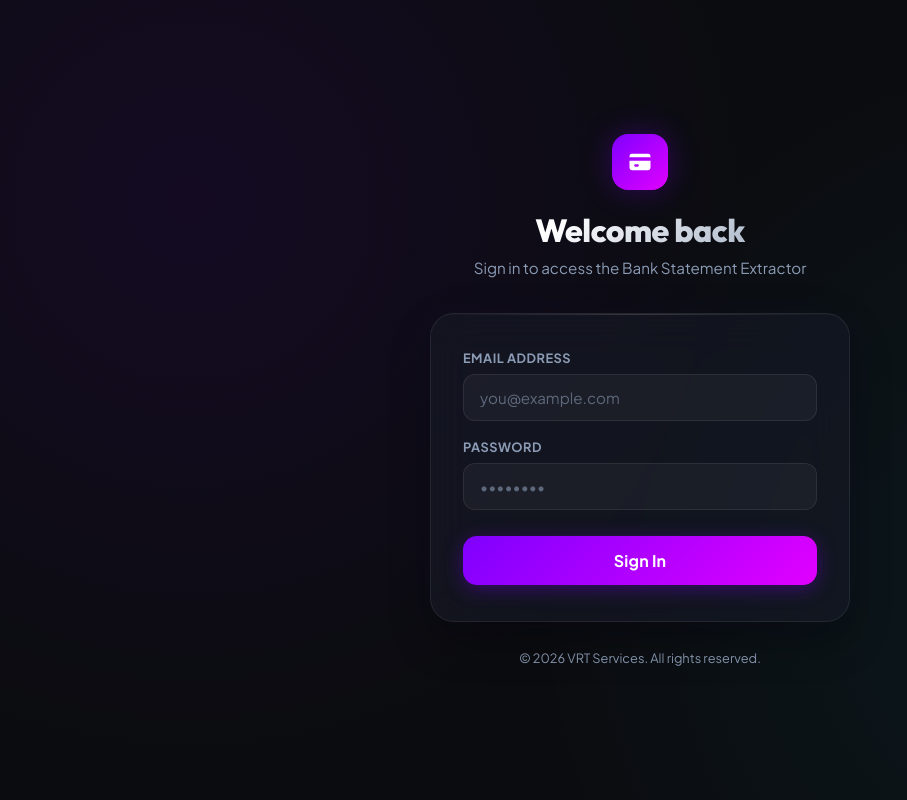
After one commit to llazober/ocrvtr, a FastAPI app: template templates/login.html in a window 1280 px wide. The commit adds this page. Shown: the whole page, without its empty margins (0-907 px from the left). Run offline with FastAPI, Linux system fonts and the light colour scheme; the template is opened without the code that fills it, so the values that code supplies are empty.

Commit message:
feat: add cookie-based login auth with logout button

```diff
--- a/app.py
+++ b/app.py
@@ -1,8 +1,9 @@
 import os
+import secrets
 import shutil
 import tempfile
-from fastapi import FastAPI, File, UploadFile, BackgroundTasks
-from fastapi.responses import HTMLResponse, FileResponse
+from fastapi import FastAPI, File, UploadFile, BackgroundTasks, Form, Cookie
+from fastapi.responses import HTMLResponse, RedirectResponse
 from fastapi.templating import Jinja2Templates
 from fastapi.requests import Request
 from fastapi.exceptions import HTTPException
@@ -10,10 +11,28 @@ from extractor import run_extraction
 
 app = FastAPI(title="Bank Statement OCR Extractor")
 
-# Setup templates directory
+# ── Auth config ────────────────────────────────────────────────────────────────
+APP_USERNAME = os.environ.get("APP_USERNAME", "admin@vrtservices12.com")
+APP_PASSWORD = os.environ.get("APP_PASSWORD", "hon12345")
+COOKIE_NAME  = "ocr_session"
+
+# In-memory set of valid session tokens (cleared on restart — fine for single user)
+valid_sessions: set[str] = set()
+
+def get_current_session(request: Request) -> str | None:
+    token = request.cookies.get(COOKIE_NAME)
+    return token if token in valid_sessions else None
+
+def require_auth(request: Request):
+    """Redirect to login if not authenticated."""
+    if not get_current_session(request):
+        raise HTTPException(status_code=303, headers={"Location": "/login"})
+
+# ── Templates ──────────────────────────────────────────────────────────────────
 templates_dir = os.path.join(os.path.dirname(os.path.abspath(__file__)), "templates")
 templates = Jinja2Templates(directory=templates_dir)
 
+# ── Helpers ────────────────────────────────────────────────────────────────────
 def cleanup_temp_dir(path: str):
     if os.path.exists(path):
         try:
@@ -22,19 +41,96 @@ def cleanup_temp_dir(path: str):
         except Exception as e:
             print(f"Failed to clean up temporary directory {path}: {e}")
 
+# ── Auth routes ────────────────────────────────────────────────────────────────
+@app.get("/login", response_class=HTMLResponse)
+async def login_page(request: Request, error: str = ""):
+    # Already logged in → go home
+    if get_current_session(request):
+        return RedirectResponse("/", status_code=302)
+    return templates.TemplateResponse(request=request, name="login.html", context={"error": error})
+
+@app.post("/login")
+async def login_submit(
+    request: Request,
+    username: str = Form(...),
+    password: str = Form(...),
+):
+    if username.strip() == APP_USERNAME and password == APP_PASSWORD:
+        token = secrets.token_urlsafe(32)
+        valid_sessions.add(token)
+        response = RedirectResponse("/", status_code=302)
+        response.set_cookie(
+            key=COOKIE_NAME,
+            value=token,
+            httponly=True,
+            samesite="lax",
+            max_age=60 * 60 * 8,   # 8 hours
+        )
+        return response
+    # Bad credentials
+    return templates.TemplateResponse(
+        request=request,
+        name="login.html",
+        context={"error": "Invalid email or password. Please try again."},
+        status_code=401,
+    )
+
+@app.get("/logout")
+async def logout(request: Request):
+    token = request.cookies.get(COOKIE_NAME)
+    if token:
+        valid_sessions.discard(token)
+    response = RedirectResponse("/login", status_code=302)
+    response.delete_cookie(COOKIE_NAME)
+    return response
+
+# ── Protected routes ───────────────────────────────────────────────────────────
+@app.get("/", response_class=HTMLResponse)
+async def read_index(request: Request):
+    if not get_current_session(request):
+        return RedirectResponse("/login", status_code=302)
+    return templates.TemplateResponse(request=request, name="index.html")
+
+@app.post("/process")
+async def process_pdf(
+    request: Request,
+    background_tasks: BackgroundTasks,
+    file: UploadFile = File(...),
+):
+    if not get_current_session(request):
+        raise HTTPException(status_code=401, detail="Not authenticated.")
+
+    if not file.filename.lower().endswith(".pdf"):
+        raise HTTPException(status_code=400, detail="Only PDF files are supported.")
+
+    temp_dir = tempfile.mkdtemp()
+    pdf_path = os.path.join(temp_dir, "input.pdf")
+    try:
+        with open(pdf_path, "wb") as f:
+            shutil.copyfileobj(file.file, f)
+    except Exception as e:
+        cleanup_temp_dir(temp_dir)
+        raise HTTPException(status_code=500, detail=f"Failed to save uploaded file: {e}")
+
+    try:
+        result_data = run_extraction(pdf_path, temp_dir, create_csv=False)
+        background_tasks.add_task(cleanup_temp_dir, temp_dir)
+        return result_data
+    except Exception as e:
+        cleanup_temp_dir(temp_dir)
+        raise HTTPException(status_code=500, detail=f"Extraction failed: {str(e)}")
+
+# ── Health / debug ─────────────────────────────────────────────────────────────
 @app.get("/health")
 async def health_check():
-    """Debug endpoint — shows credential status without processing a file."""
     import json as _json
     status = {"status": "ok", "credentials": None, "error": None}
     creds_raw = os.environ.get("GOOGLE_CREDENTIALS_JSON", "")
     if not creds_raw:
-        status["credentials"] = "MISSING — GOOGLE_CREDENTIALS_JSON env var not set"
+        status["credentials"] = "MISSING"
         status["status"] = "error"
     else:
         creds_stripped = creds_raw.strip().strip('"\'')
-        status["credentials_length"] = len(creds_stripped)
-        status["credentials_first_20_chars"] = creds_stripped[:20]
         try:
             info = _json.loads(creds_stripped)
             status["credentials"] = f"OK — project_id={info.get('project_id')}, client_email={info.get('client_email')}"
@@ -44,41 +140,6 @@ async def health_check():
             status["status"] = "error"
     return status
 
-@app.get("/", response_class=HTMLResponse)
-async def read_index(request: Request):
-    return templates.TemplateResponse(request=request, name="index.html")
-
-@app.post("/process")
-async def process_pdf(background_tasks: BackgroundTasks, file: UploadFile = File(...)):
-    # Validate file extension
-    if not file.filename.lower().endswith('.pdf'):
-        raise HTTPException(status_code=400, detail="Only PDF files are supported.")
-
-    # Create unique temporary directory
-    temp_dir = tempfile.mkdtemp()
-
-    # Save uploaded PDF to the temp directory
-    pdf_path = os.path.join(temp_dir, "input.pdf")
-    try:
-        with open(pdf_path, "wb") as f:
-            shutil.copyfileobj(file.file, f)
-    except Exception as e:
-        cleanup_temp_dir(temp_dir)
-        raise HTTPException(status_code=500, detail=f"Failed to save uploaded file: {e}")
-
-    try:
-        # Run the extraction pipeline (no CSV created)
-        result_data = run_extraction(pdf_path, temp_dir, create_csv=False)
-
-        # Add cleanup of the entire temp directory to background tasks so it runs after response is sent
-        background_tasks.add_task(cleanup_temp_dir, temp_dir)
-
-        return result_data
-    except Exception as e:
-        # If something fails, clean up immediately and raise error
-        cleanup_temp_dir(temp_dir)
-        raise HTTPException(status_code=500, detail=f"Extraction failed: {str(e)}")
-
 if __name__ == "__main__":
     import uvicorn
     uvicorn.run("app:app", host="0.0.0.0", port=8000, reload=True)
--- /dev/null
+++ b/templates/login.html
@@ -0,0 +1,242 @@
+<!DOCTYPE html>
+<html lang="en">
+<head>
+    <meta charset="UTF-8">
+    <meta name="viewport" content="width=device-width, initial-scale=1.0">
+    <title>Login — Bank Statement Extractor</title>
+    <link rel="preconnect" href="https://fonts.googleapis.com">
+    <link rel="preconnect" href="https://fonts.gstatic.com" crossorigin>
+    <link href="https://fonts.googleapis.com/css2?family=Outfit:wght@300;400;600;800&family=Plus+Jakarta+Sans:wght@300;400;500;700&display=swap" rel="stylesheet">
+
+    <style>
+        :root {
+            --bg-color: #0b0c10;
+            --card-bg: rgba(22, 26, 37, 0.65);
+            --border-color: rgba(255, 255, 255, 0.08);
+            --primary-grad: linear-gradient(135deg, #7f00ff, #e100ff);
+            --text-main: #f5f6fa;
+            --text-muted: #8b9bb4;
+            --error-color: #ff5252;
+            --success-color: #00e676;
+        }
+
+        * { box-sizing: border-box; margin: 0; padding: 0; }
+
+        body {
+            font-family: 'Plus Jakarta Sans', sans-serif;
+            background-color: var(--bg-color);
+            background-image:
+                radial-gradient(circle at 15% 25%, rgba(127, 0, 255, 0.08) 0%, transparent 45%),
+                radial-gradient(circle at 85% 75%, rgba(0, 242, 254, 0.06) 0%, transparent 45%);
+            color: var(--text-main);
+            min-height: 100vh;
+            display: flex;
+            flex-direction: column;
+            justify-content: center;
+            align-items: center;
+            padding: 20px;
+        }
+
+        .login-wrap {
+            width: 100%;
+            max-width: 420px;
+            text-align: center;
+        }
+
+        /* Logo / header */
+        .logo-icon {
+            width: 56px;
+            height: 56px;
+            background: var(--primary-grad);
+            border-radius: 16px;
+            display: flex;
+            align-items: center;
+            justify-content: center;
+            margin: 0 auto 20px;
+            box-shadow: 0 0 30px rgba(127, 0, 255, 0.3);
+        }
+
+        .logo-icon svg {
+            width: 28px;
+            height: 28px;
+            fill: white;
+        }
+
+        h1 {
+            font-family: 'Outfit', sans-serif;
+            font-weight: 800;
+            font-size: 2rem;
+            letter-spacing: -0.5px;
+            background: linear-gradient(135deg, #ffffff 30%, var(--text-muted) 100%);
+            -webkit-background-clip: text;
+            -webkit-text-fill-color: transparent;
+            margin-bottom: 8px;
+        }
+
+        p.subtitle {
+            color: var(--text-muted);
+            font-size: 0.95rem;
+            margin-bottom: 36px;
+        }
+
+        /* Card */
+        .card {
+            background: var(--card-bg);
+            backdrop-filter: blur(20px);
+            -webkit-backdrop-filter: blur(20px);
+            border: 1px solid var(--border-color);
+            border-radius: 24px;
+            padding: 36px 32px;
+            box-shadow: 0 20px 40px rgba(0, 0, 0, 0.3),
+                        0 0 50px rgba(127, 0, 255, 0.04);
+            position: relative;
+        }
+
+        .card::before {
+            content: '';
+            position: absolute;
+            top: 0; left: 0; right: 0;
+            height: 1px;
+            background: linear-gradient(90deg, transparent, rgba(255,255,255,0.15), transparent);
+            border-radius: 24px 24px 0 0;
+        }
+
+        /* Form fields */
+        .field {
+            margin-bottom: 18px;
+            text-align: left;
+        }
+
+        label {
+            display: block;
+            font-size: 0.8rem;
+            font-weight: 600;
+            color: var(--text-muted);
+            text-transform: uppercase;
+            letter-spacing: 0.5px;
+            margin-bottom: 8px;
+        }
+
+        input[type="email"],
+        input[type="password"] {
+            width: 100%;
+            padding: 13px 16px;
+            background: rgba(255, 255, 255, 0.04);
+            border: 1px solid var(--border-color);
+            border-radius: 12px;
+            color: var(--text-main);
+            font-family: 'Plus Jakarta Sans', sans-serif;
+            font-size: 0.95rem;
+            outline: none;
+            transition: border-color 0.2s ease, box-shadow 0.2s ease;
+        }
+
+        input[type="email"]:focus,
+        input[type="password"]:focus {
+            border-color: rgba(127, 0, 255, 0.5);
+            box-shadow: 0 0 0 3px rgba(127, 0, 255, 0.1);
+        }
+
+        input::placeholder { color: var(--text-muted); opacity: 0.6; }
+
+        /* Error banner */
+        .error-banner {
+            background: rgba(255, 82, 82, 0.08);
+            border: 1px solid rgba(255, 82, 82, 0.2);
+            border-radius: 12px;
+            color: #ff8a8a;
+            font-size: 0.88rem;
+            font-weight: 500;
+            padding: 12px 16px;
+            margin-bottom: 20px;
+            display: flex;
+            align-items: center;
+            gap: 8px;
+        }
+
+        /* Button */
+        .btn-login {
+            width: 100%;
+            padding: 14px;
+            margin-top: 8px;
+            background: var(--primary-grad);
+            border: none;
+            border-radius: 14px;
+            color: white;
+            font-family: 'Plus Jakarta Sans', sans-serif;
+            font-size: 1rem;
+            font-weight: 700;
+            cursor: pointer;
+            transition: opacity 0.2s ease, transform 0.2s ease, box-shadow 0.2s ease;
+            box-shadow: 0 4px 20px rgba(127, 0, 255, 0.35);
+            letter-spacing: 0.2px;
+        }
+
+        .btn-login:hover {
+            opacity: 0.9;
+            transform: translateY(-1px);
+            box-shadow: 0 8px 28px rgba(127, 0, 255, 0.45);
+        }
+
+        .btn-login:active { transform: translateY(0); }
+
+        footer {
+            margin-top: 28px;
+            color: var(--text-muted);
+            font-size: 0.8rem;
+        }
+    </style>
+</head>
+<body>
+    <div class="login-wrap">
+
+        <div class="logo-icon">
+            <svg viewBox="0 0 24 24" xmlns="http://www.w3.org/2000/svg">
+                <path d="M3 7a2 2 0 012-2h14a2 2 0 012 2v1H3V7zm0 4h18v6a2 2 0 01-2 2H5a2 2 0 01-2-2v-6zm5 3a1 1 0 000 2h2a1 1 0 000-2H8z"/>
+            </svg>
+        </div>
+
+        <h1>Welcome back</h1>
+        <p class="subtitle">Sign in to access the Bank Statement Extractor</p>
+
+        <div class="card">
+            {% if error %}
+            <div class="error-banner">
+                <svg width="16" height="16" fill="none" stroke="currentColor" stroke-width="2" viewBox="0 0 24 24">
+                    <circle cx="12" cy="12" r="10"/><line x1="12" y1="8" x2="12" y2="12"/><line x1="12" y1="16" x2="12.01" y2="16"/>
+                </svg>
+                {{ error }}
+            </div>
+            {% endif %}
+
+            <form method="POST" action="/login" autocomplete="on">
+                <div class="field">
+                    <label for="username">Email address</label>
+                    <input
+                        type="email"
+                        id="username"
+                        name="username"
+                        placeholder="you@example.com"
+                        autocomplete="email"
+                        required
+                    >
+                </div>
+                <div class="field">
+                    <label for="password">Password</label>
+                    <input
+                        type="password"
+                        id="password"
+                        name="password"
+                        placeholder="••••••••"
+                        autocomplete="current-password"
+                        required
+                    >
+                </div>
+                <button type="submit" class="btn-login" id="loginBtn">Sign In</button>
+            </form>
+        </div>
+
+        <footer>&copy; 2026 VRT Services. All rights reserved.</footer>
+    </div>
+</body>
+</html>
```
Also changed, not shown: templates/index.html (+21 -2 lines).
